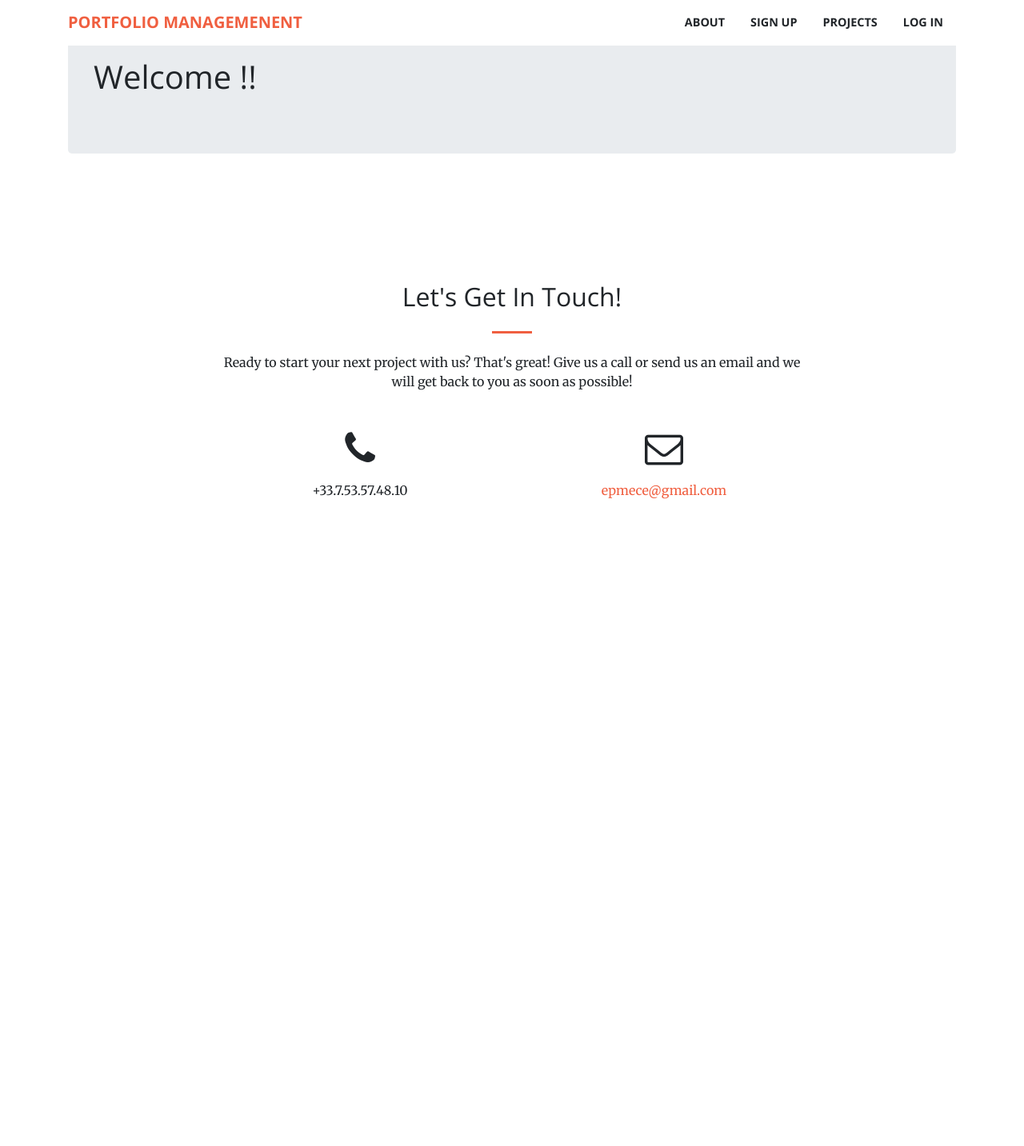
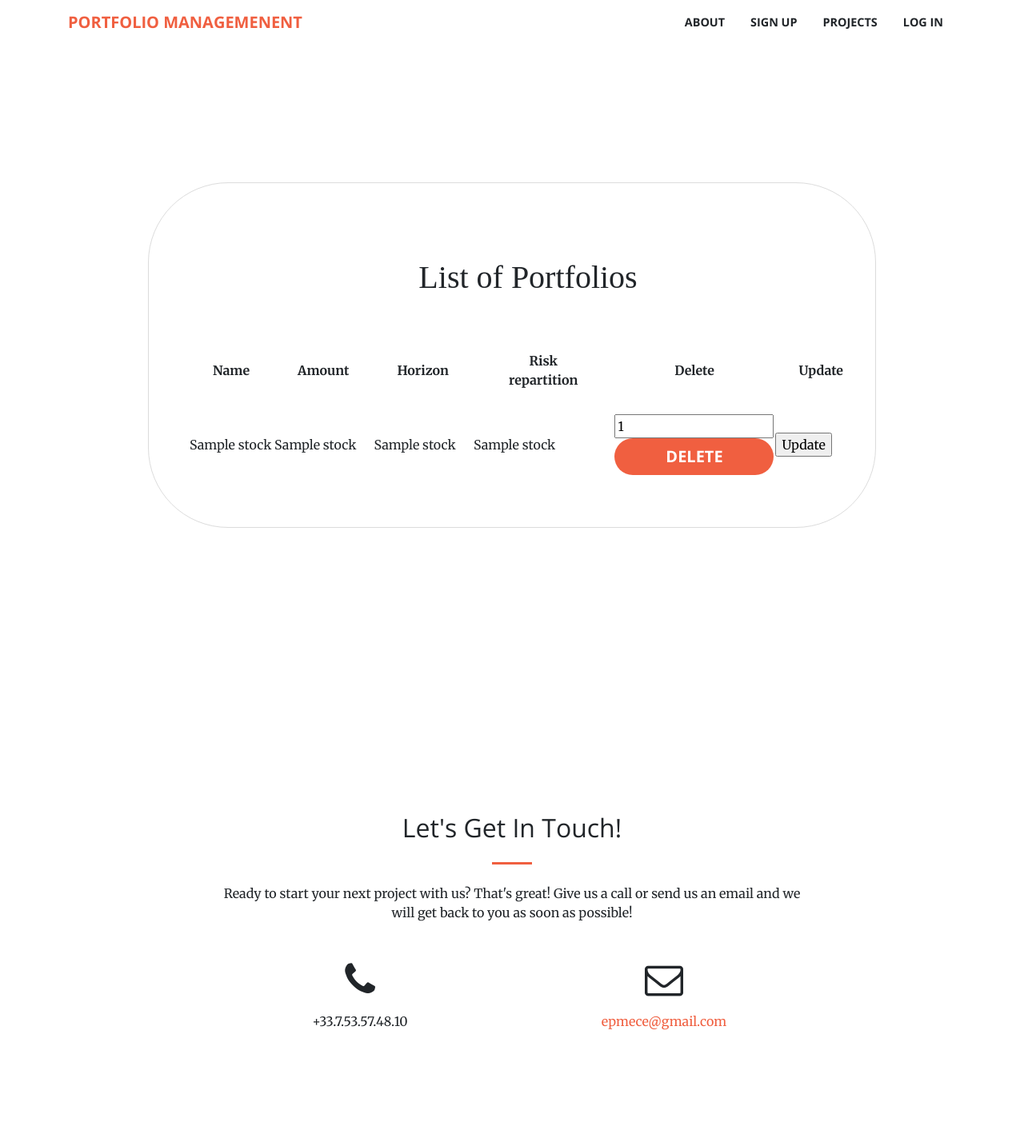
Before and after one commit to nfnBrice/EnergyPortfolioManagement, a Flask app: template LargeApp/app/templates/userHome.html in a window 1280 px wide. Shown: the whole page at 80% size. Before the commit the page ends 624 px from the top, so only its background shows below. Run offline with Flask 2, Linux system fonts and the light colour scheme; the template is opened without the code that fills it: most values are stand-ins (such as "Sample title", 1, 10 or a date in 2020); some libraries are stand-ins or nearby versions.

Commit message:
Delete portfolio

```diff
--- a/LargeApp/app/hello.py
+++ b/LargeApp/app/hello.py
@@ -82,11 +82,40 @@ def createPortfolio():
 		conn.close()
 
 @app.route('/userHome')
-def userHome():
+def UserHome():
 	if session.get('user'):
-		return render_template('userHome.html')
+		try:
+			#create mysql connection
+			conn = mysql.connect()
+			#create cursor
+			cursor = conn.cursor()
+			cursor.callproc('sp_getPortfoliosPerUser',(session['user'],))
+			data = cursor.fetchall()
+			return render_template('userHome.html',data=data)
+		finally:
+			cursor.close()
+			conn.close()
 	else:
 		return render_template('error.html',error = 'Unauthorized Access')
+
+@app.route('/deletePortfolio', methods=['POST','GET'])
+def deletePortfolio():
+		try:
+			print("1")
+			#create mysql connection
+			conn = mysql.connect()
+			cursor = conn.cursor()
+			_portfolioToDelete = request.form['inputPortfolioToDelete']
+			#create cursor
+			_int_portfolioToDelete= int(_portfolioToDelete)
+			print(_int_portfolioToDelete)
+			cursor.callproc('sp_deletePortfolio',(_int_portfolioToDelete,))
+			conn.commit()
+			return redirect('/userHome')
+		finally:
+			cursor.close()
+			conn.close()
+
 
 @app.route('/logout')
 def logout():
@@ -132,7 +161,6 @@ def signIn():
 	try:
 		_email = request.form['inputEmail']
 		_password = request.form['inputPassword']
-
 		conn = mysql.connect()
 		cursor = conn.cursor()
 		cursor.callproc('sp_connect', (_email,)) #for some weird reason email is not one element but the number of char it is composed of
@@ -142,7 +170,7 @@ def signIn():
 			session['user'] = data[0][0]
 			if check_password_hash(str(data[0][3]),_password):
 				session['user'] = data[0][0]
-				return redirect('/showCreatePortfolio')
+				return redirect('/userHome')
 			else:
 				return render_template('error.html',error = 'Wrong Email address or Password.')
 		else:
--- /dev/null
+++ b/LargeApp/app/static/js/Portfolio.js
@@ -0,0 +1,16 @@
+$ deletePortfolio(portfolioToDelete)()
+{
+    $.ajax(
+    {
+        url: '/deletePortfolio'+ portfolioToDelete,
+        data: portfolioToDelete,
+        type: 'POST',
+
+        success: deletePortfolio(response) {
+            console.log(response);
+        },
+        error: deletePortfolio(error) {
+            console.log(error);
+        }
+    });
+}
--- a/LargeApp/app/templates/userHome.html
+++ b/LargeApp/app/templates/userHome.html
@@ -1,22 +1,66 @@
 {% extends "index.html" %}
-{% block h %} {% endblock %}
-{% block footer %} {% endblock %}
+{% block h %}{% endblock %}
+{% block body %}
+  <head>
+    <title>Add Stocks</title>
 
-{% block body %}
 
-    <div class="container">
-        <div class="header">
-            <nav>
-                <ul class="nav nav-pills pull-right">
-                    <li role="presentation" class="active"><a href="/logout">Logout</a>
-                    </li>
-                </ul>
-            </nav>
-            <h3 class="text-muted"> </h3>
-        </div>
+    <!--<link href="http://getbootstrap.com/dist/css/bootstrap.min.css" rel="stylesheet">
+
+    <link href="http://getbootstrap.com/examples/jumbotron-narrow/jumbotron-narrow.css" rel="stylesheet"> -->
+    <script src="../static/js/jquery-1.11.2.js"></script>
+    <script src="../static/js/Portfolio.js"></script>
+    <link href="/static/css/addStocks.css" rel="stylesheet">
+
+  </head>
+
+  <body>
+    <section div="sectionaddsto">
+
+      <div class="container">
 
         <div class="jumbotron">
-            <h1>Welcome !!</h1>
+          <h1>List of Portfolios</h1>
+          <table>
+            <tr>
+              <th> Name</th>
+              <th> Amount </th>
+              <th> Horizon </th>
+              <th> Risk repartition </th>
+              <th> Delete </th>
+              <th> Update </th>
+            </tr>
+            {% for portfolio in data %}
+              <tr>
+                <td>
+                  {% print(portfolio[4]) %}
+                </td>
+                <td>
+                  {% print(portfolio[1]) %}
+                </td>
+                <td>
+                  {% print(portfolio[2]) %}
+                </td>
+                <td>
+                  {% print(portfolio[5]) %}
+                </td>
+                <td>
+                  <form class="form-createPortfolio" action="/deletePortfolio" method="post">
+                    <input ntype=hidden value="{{ portfolio[0] }}" name="inputPortfolioToDelete"></input>
+                    <button id="btnDelete" class="btn btn-lg btn-primary btn-block" type="submit"> Delete </button>
+                  </form>
+                </td>
+                <td>
+                  <input type = "button" onclick = "updatePortfolio(stock[0])" value ="Update"/>
+
+                </td>
+
+              </tr>
+            {% endfor %}
+          </table>
         </div>
-    </div>
-	{% endblock %}
+      </div>
+
+    </section>
+  </body>
+{% endblock %}
```
Also changed, not shown: BDD/ScriptBDD.sql (+21 -0 lines).
